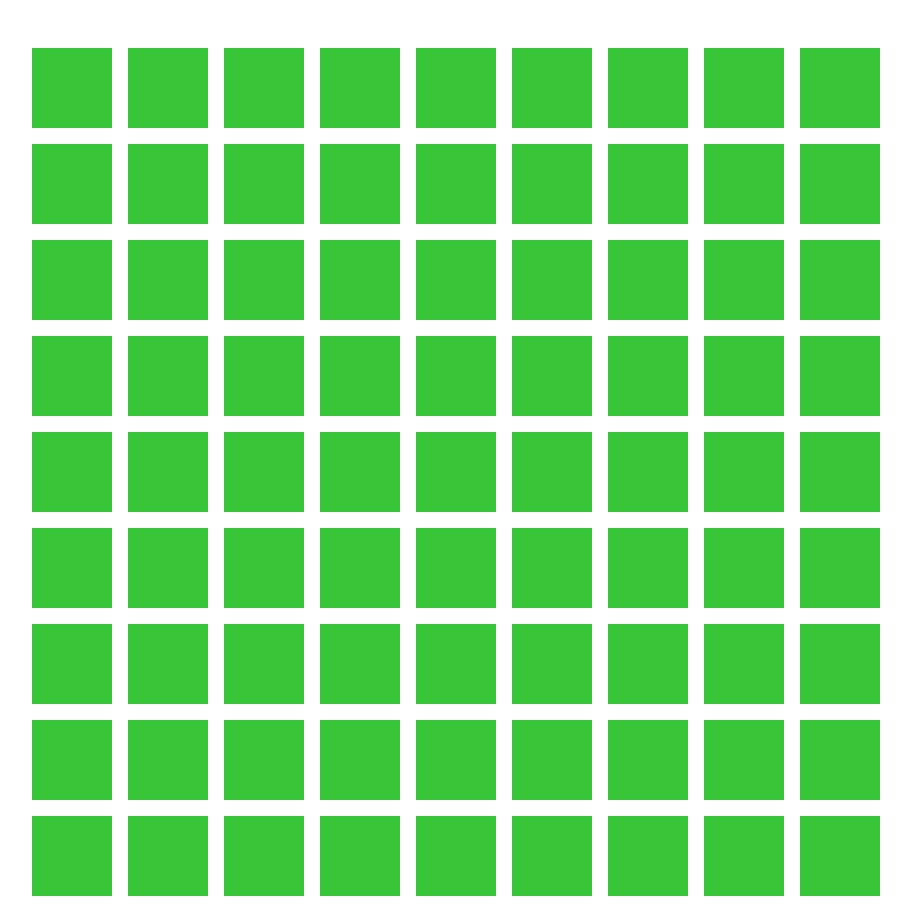
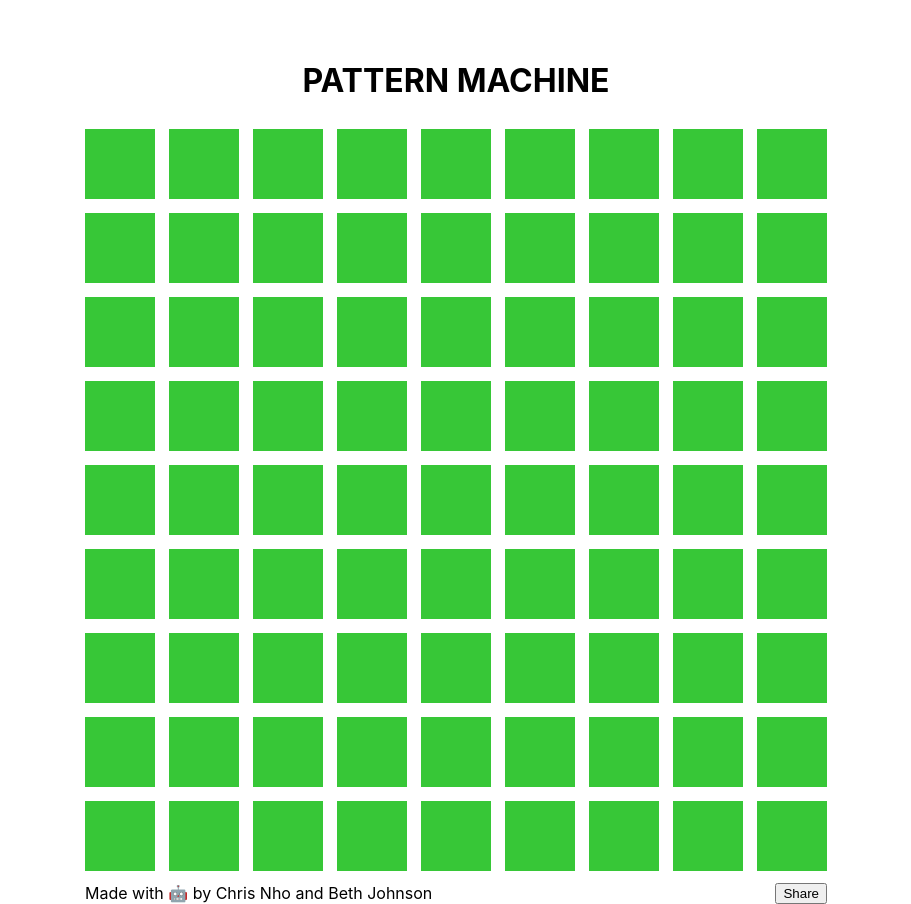
Before and after one commit to beth/pattern-machine, a React (Create React App) app: page / in a window 1280 px wide. Shown: the part 60-964 px from the top of the page, without its empty margins (184-1095 px from the left). Built offline with nearby package versions, Linux system fonts and the light colour scheme.

Commit message:
add share button + title

```diff
--- a/src/App.css
+++ b/src/App.css
@@ -1,7 +1,19 @@
+h1 {
+  text-align: center;
+}
+
+.footer {
+  display: flex;
+  justify-content: space-between;
+  margin-top: 5px;
+  width: 742px;
+}
+
 .grid {
   display: flex;
   flex-direction: column;
   margin-top: 100px;
+  align-items: center;
 }
 
 .row {
@@ -11,9 +23,9 @@
 }
 
 .square {
-  width: 80px;
-  height: 80px;
-  border: 8px solid white;
+  width: 70px;
+  height: 70px;
+  border: 7px solid white;
 }
 
 .square.green {
--- a/src/App.js
+++ b/src/App.js
@@ -2,7 +2,20 @@ import './App.css';
 import { useState } from 'react';
 
 const GRID_SIZE = 9;
-const COLORS = ['green', 'orange', 'purple'];
+const COLORS = [
+  {
+    className: 'green',
+    emoji: '🟩',
+  },
+  {
+    className: 'orange',
+    emoji: '🟧',
+  },
+  {
+    className: 'purple',
+    emoji: '🟪',
+  }
+];
 
 const createInitialState = (num) => {
   const state = [];
@@ -11,6 +24,14 @@ const createInitialState = (num) => {
   }
   return state;
 };
+
+const convertGridToEmojiString = (grid) => {
+  return grid.map(row => {
+    return row.map(value => {
+      return COLORS[value].emoji;
+    }).join('');
+  }).join('\n');
+}
 
 function App() {
   const [grid, setGrid] = useState(createInitialState(GRID_SIZE));
@@ -26,9 +47,29 @@ function App() {
     });
     setGrid(newGrid);
   };
+
+  const shareGrid = () => {
+    const text = convertGridToEmojiString(grid);
+    const data = { text }
+    try {
+      window.navigator.canShare(data);
+      window.navigator.share(data)
+    } catch (e) {
+      navigator.clipboard.writeText(text);
+    }
+  };
+
   return (
     <div className="grid">
+      <h1>PATTERN MACHINE</h1>
       { grid.map((row, rowIdx) => <Row row={row} rowIdx={rowIdx} onSquareUpdate={onSquareUpdate} key={rowIdx}/>)}
+      <div className="footer">
+        <div>
+          Made with 🤖 by Chris Nho and Beth Johnson
+        </div>
+        <button onClick={shareGrid}>Share</button>
+      </div>
+
     </div>
   );
 }
@@ -44,7 +85,7 @@ function Square({color, rowIdx, colIdx, onSquareUpdate}) {
     let newColor = (color + 1) % COLORS.length;
     onSquareUpdate(rowIdx, colIdx, newColor);
   }
-  return (<div className={`square ${COLORS[color]}`} onClick={onClick}></div>)
+  return (<div className={`square ${COLORS[color].className}`} onClick={onClick}></div>)
 }
 
 export default App;
```
